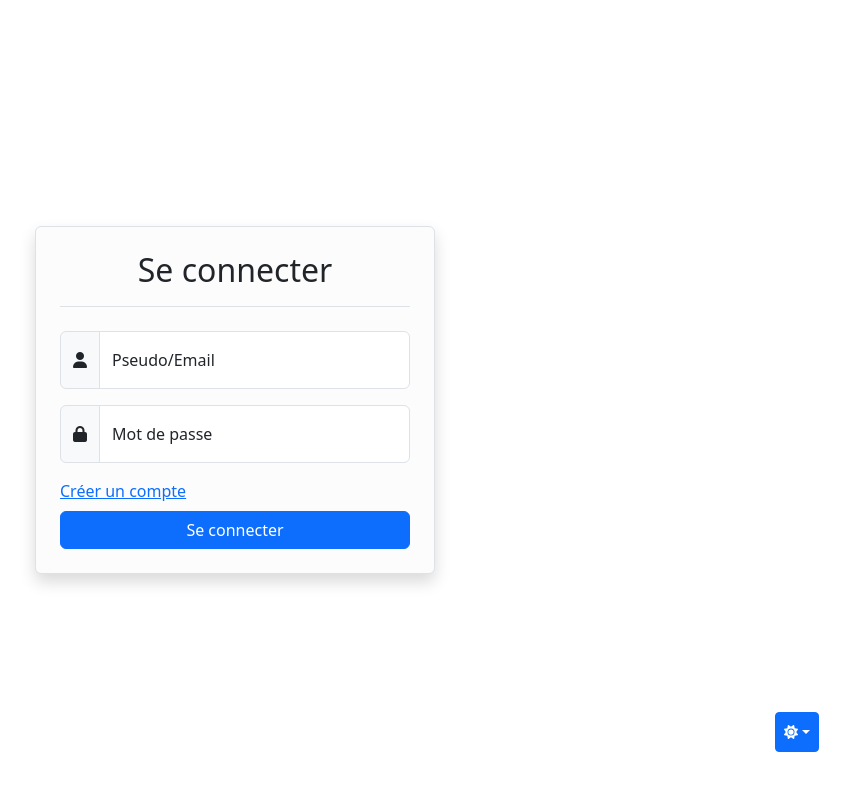
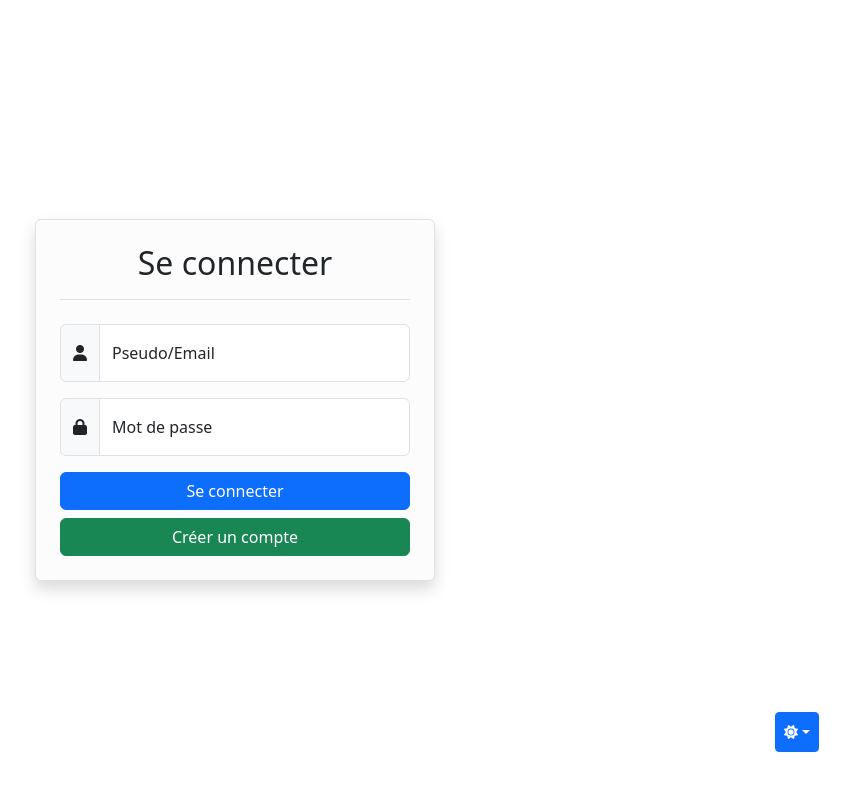
Before and after one commit to morinbruno/application_projet_epxress, a Node server app: page / in a window 1280 px wide. Shown: the whole page, without its empty margins (405-1255 px from the left). Run offline with Node 20, Linux system fonts and the light colour scheme; some libraries are stand-ins or nearby versions.

Commit message:
Update se-connecter.ejs

```diff
--- a/views/pages/connection/se-connecter.ejs
+++ b/views/pages/connection/se-connecter.ejs
@@ -33,13 +33,13 @@
           <% } %>
         </div>
       </div>
-      <!-- Se créer un compte -->
-      <div class="mb-2">
-        <a href="/creer-compte" class="link">Créer un compte</a>
-      </div>
       <!-- Envoie de demande de connexion -->
       <button type="submit" class="btn btn-primary w-100">Se connecter</button>
     </form>
+    <!-- Se créer un compte -->
+    <div class="mt-2">
+      <a href="/creer-compte" class="btn btn-success w-100">Créer un compte</a>
+    </div>
     </div>
     <div class="position-absolute bottom-0 end-0 me-5 mb-5">
       <%- include('../../partials/change_theme') %>
```
